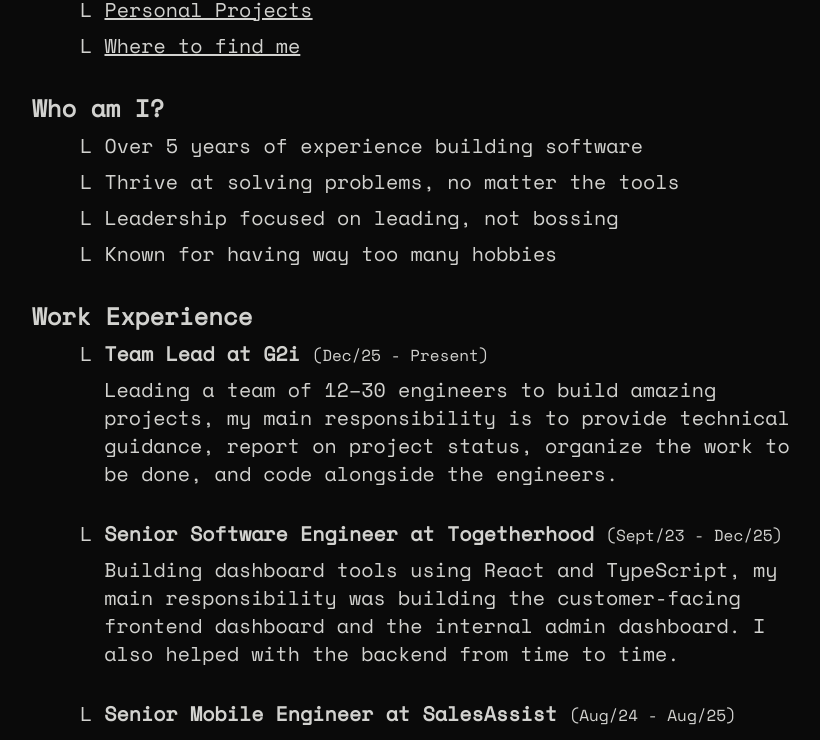
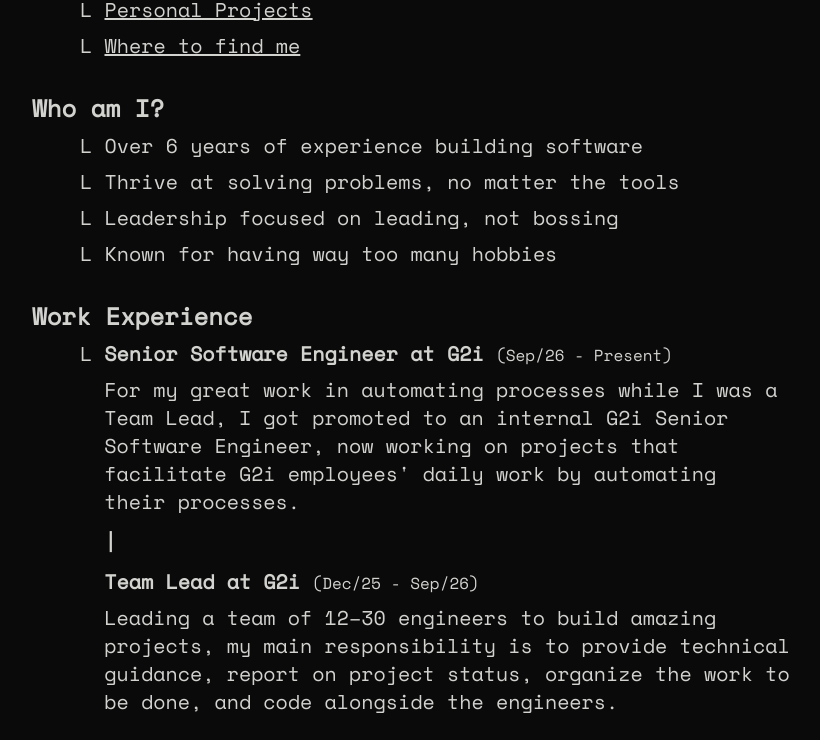
Before and after one commit to allyfx/portfolio, a Next.js app: page / in a window 1280 px wide. Shown: the part 416-1156 px from the top of the page, without its empty margins (224-1044 px from the left). Built offline with nearby package versions, Linux system fonts and the light colour scheme.

Commit message:
feat: update portfolio experience

```diff
--- a/app/page.tsx
+++ b/app/page.tsx
@@ -63,7 +63,7 @@ export default function Home() {
               className="mt-8">
                 <h1 className="text-xl md:text-2xl font-bold">Who am I?</h1>
                 <ul className="text-base md:text-xl ml-12 mt-2 space-y-2">
-                  <li>L Over 5 years of experience building software</li>
+                  <li>L Over 6 years of experience building software</li>
                   <li>L Thrive at solving problems, no matter the tools</li>
                   <li>L Leadership focused on leading, not bossing</li>
                   <li>L Known for having way too many hobbies</li>
@@ -81,12 +81,25 @@ export default function Home() {
                 <ul className="text-base md:text-xl ml-12 mt-2 space-y-8">
                   <li className="space-x-3 flex flex-row gap-3 items-start">
                     L
-                    <div>
-                      <strong>Team Lead at G2i </strong>
-                      <small>(Dec/25 - Present)</small>
+                    <div className="space-x-3 flex flex-col gap-3">
+                      <div>
+                        <strong>Senior Software Engineer at G2i </strong>
+                        <small>(Sep/26 - Present)</small>
 
-                      <div className="mt-2">
-                        Leading a team of 12–30 engineers to build amazing projects, my main responsibility is to provide technical guidance, report on project status, organize the work to be done, and code alongside the engineers.
+                        <div className="mt-2">
+                          For my great work in automating processes while I was a Team Lead, I got promoted to an internal G2i Senior Software Engineer, now working on projects that facilitate G2i employees' daily work by automating their processes.
+                        </div>
+                      </div>
+
+                      <span className="font-bold">|</span>
+
+                      <div>
+                        <strong>Team Lead at G2i </strong>
+                        <small>(Dec/25 - Sep/26)</small>
+
+                        <div className="mt-2">
+                          Leading a team of 12–30 engineers to build amazing projects, my main responsibility is to provide technical guidance, report on project status, organize the work to be done, and code alongside the engineers.
+                        </div>
                       </div>
                     </div>
                   </li>
```
